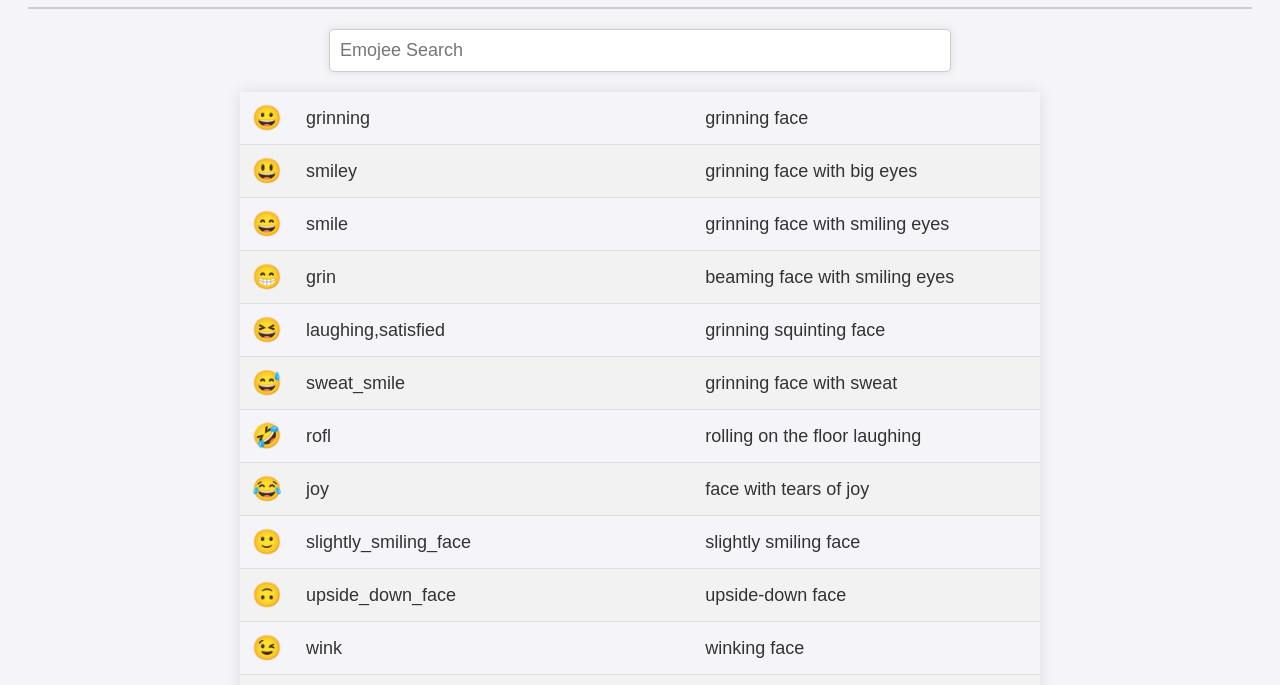
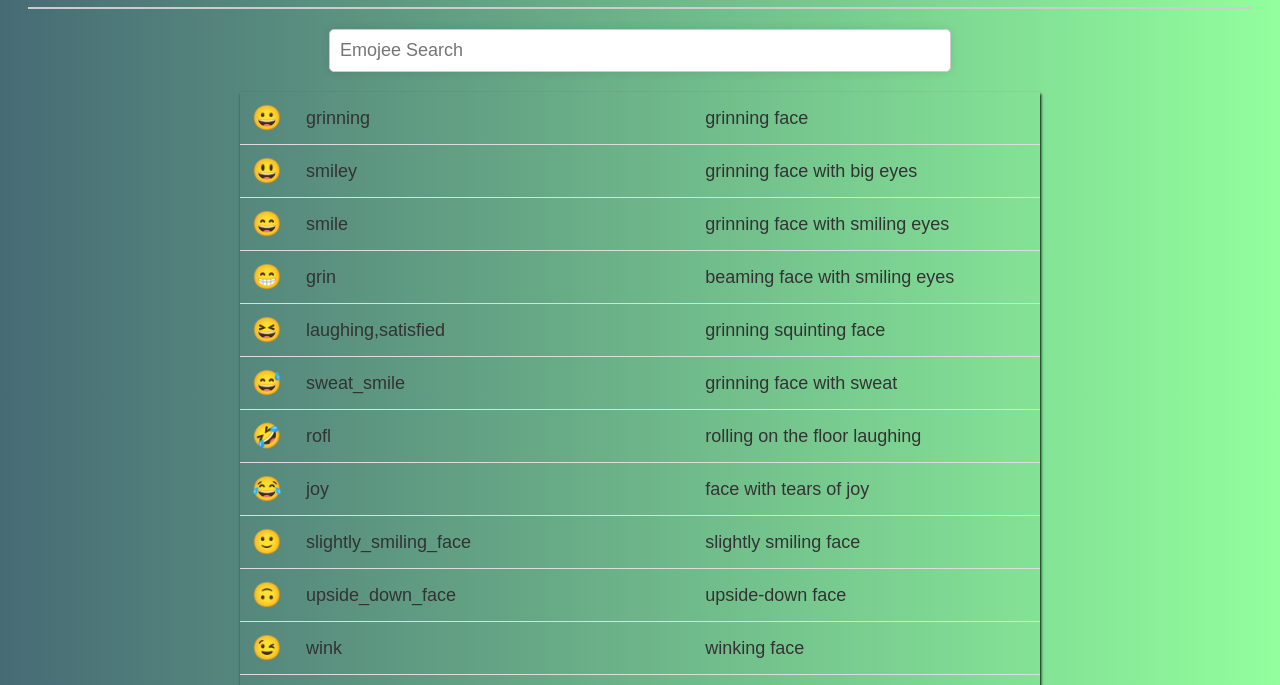
Before and after one commit to PritiranjanPatra2/Emoji-Finder, a plain HTML site: page index.html in a window 1280 px wide. Shown: the part 115-800 px from the top of the page. Drawn offline with Linux system fonts and the light colour scheme.

Commit message:
color changed

```diff
--- a/index.html
+++ b/index.html
@@ -6,7 +6,7 @@
     <title>Document</title>
     <style>
         body {
-            background-color: #f4f4f9;
+            background: linear-gradient(to right, #476b75, #92fe9d);
             font-family: Arial, sans-serif;
             display: flex;
             flex-direction: column;
@@ -44,15 +44,15 @@
             width: 100%;
             max-width: 800px;
             border-collapse: collapse;
-            box-shadow: 0 0 15px rgba(0, 0, 0, 0.1);
+            box-shadow: 1px 2px 3px black;
         }
 
-        #emoji_table tr:nth-child(even) {
+        /* #emoji_table tr:nth-child(even) {
             background-color: #f2f2f2;
-        }
+        } */
 
         #emoji_table tr:hover {
-            background-color: #ddd;
+            background: linear-gradient(to right, #61a2b4, #3b7d41);
         }
 
         #emoji_table th, #emoji_table td {
```
